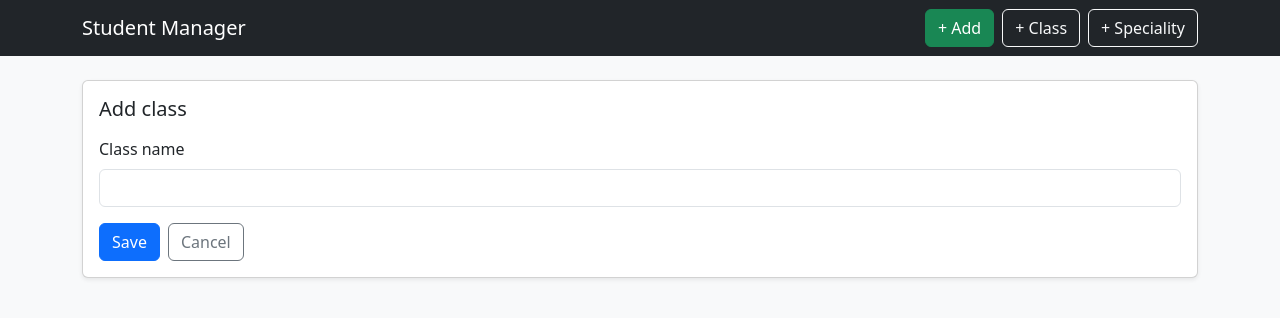
After one commit to MoulaDj/Chatgpt-Project, a Flask app: page /classes/new in a window 1280 px wide. The commit adds this page. Shown: the top 318 px of the page. Run offline with Flask 3, Linux system fonts and the light colour scheme.

Commit message:
feat: list existing classes and specialities

```diff
--- a/app.py
+++ b/app.py
@@ -23,12 +23,32 @@ class Student(db.Model):
     birthdate = db.Column(db.Date)
     created_at = db.Column(db.DateTime, default=datetime.utcnow)
 
+
+class Class(db.Model):
+    id = db.Column(db.Integer, primary_key=True)
+    name = db.Column(db.String(80), unique=True, nullable=False, index=True)
+
+
+class Speciality(db.Model):
+    id = db.Column(db.Integer, primary_key=True)
+    name = db.Column(db.String(80), unique=True, nullable=False, index=True)
+
 class StudentForm(FlaskForm):
     first_name = StringField("First name", validators=[DataRequired(), Length(max=80)])
     last_name = StringField("Last name", validators=[DataRequired(), Length(max=80)])
     email = StringField("Email", validators=[DataRequired(), Email(), Length(max=120)])
     phone = StringField("Phone", validators=[Optional(), Length(max=30)], render_kw={"type": "tel"})
     birthdate = DateField("Birthdate (YYYY-MM-DD)", validators=[Optional()], format="%Y-%m-%d")
+    submit = SubmitField("Save")
+
+
+class ClassForm(FlaskForm):
+    name = StringField("Class name", validators=[DataRequired(), Length(max=80)])
+    submit = SubmitField("Save")
+
+
+class SpecialityForm(FlaskForm):
+    name = StringField("Speciality name", validators=[DataRequired(), Length(max=80)])
     submit = SubmitField("Save")
 
 @app.route("/", methods=["GET"])
@@ -102,9 +122,60 @@ def delete_student(student_id):
     flash("Student deleted.", "info")
     return redirect(url_for("index"))
 
+
+@app.route("/classes/new", methods=["GET", "POST"])
+def create_class():
+    form = ClassForm()
+    classes = Class.query.order_by(Class.name).all()
+    if form.validate_on_submit():
+        c = Class(name=form.name.data)
+        db.session.add(c)
+        try:
+            db.session.commit()
+            flash("Class created successfully.", "success")
+            return redirect(url_for("create_class"))
+        except Exception:
+            db.session.rollback()
+            flash("Class name must be unique.", "danger")
+    return render_template(
+        "single_field_form.html",
+        form=form,
+        title="Add class",
+        existing=classes,
+        list_title="Existing classes",
+    )
+
+
+@app.route("/specialities/new", methods=["GET", "POST"])
+def create_speciality():
+    form = SpecialityForm()
+    specialities = Speciality.query.order_by(Speciality.name).all()
+    if form.validate_on_submit():
+        s = Speciality(name=form.name.data)
+        db.session.add(s)
+        try:
+            db.session.commit()
+            flash("Speciality created successfully.", "success")
+            return redirect(url_for("create_speciality"))
+        except Exception:
+            db.session.rollback()
+            flash("Speciality name must be unique.", "danger")
+    return render_template(
+        "single_field_form.html",
+        form=form,
+        title="Add speciality",
+        existing=specialities,
+        list_title="Existing specialities",
+    )
+
 @app.route("/__health")
 def health():
-    return {"status": "ok", "students": Student.query.count()}
+    return {
+        "status": "ok",
+        "students": Student.query.count(),
+        "classes": Class.query.count(),
+        "specialities": Speciality.query.count(),
+    }
 
 with app.app_context():
     db.create_all()
--- a/templates/base.html
+++ b/templates/base.html
@@ -14,6 +14,8 @@
       <div class="container">
         <a class="navbar-brand" href="{{ url_for('index') }}">Student Manager</a>
         <a class="btn btn-success ms-auto" href="{{ url_for('create_student') }}">+ Add</a>
+        <a class="btn btn-outline-light ms-2" href="{{ url_for('create_class') }}">+ Class</a>
+        <a class="btn btn-outline-light ms-2" href="{{ url_for('create_speciality') }}">+ Speciality</a>
       </div>
     </nav>
     <main class="container py-4">
--- /dev/null
+++ b/templates/single_field_form.html
@@ -0,0 +1,30 @@
+{% extends "base.html" %}
+
+{% block content %}
+<div class="card shadow-sm">
+  <div class="card-body">
+    <h5 class="card-title mb-3">{{ title }}</h5>
+    <form method="post" novalidate>
+      {{ form.hidden_tag() }}
+      <div class="mb-3">
+        {{ form.name.label(class="form-label") }}
+        {{ form.name(class="form-control") }}
+        {% for e in form.name.errors %}<div class="text-danger small">{{ e }}</div>{% endfor %}
+      </div>
+      <div class="mt-3 d-flex gap-2">
+        {{ form.submit(class="btn btn-primary") }}
+        <a class="btn btn-outline-secondary" href="{{ url_for('index') }}">Cancel</a>
+      </div>
+    </form>
+    {% if existing %}
+    <hr>
+    <h6 class="card-subtitle mb-2">{{ list_title }}</h6>
+    <ul class="list-unstyled mb-0">
+      {% for item in existing %}
+        <li>{{ item.name }}</li>
+      {% endfor %}
+    </ul>
+    {% endif %}
+  </div>
+</div>
+{% endblock %}
```
Also changed, not shown: tests/test_app.py (+29 -0 lines).
